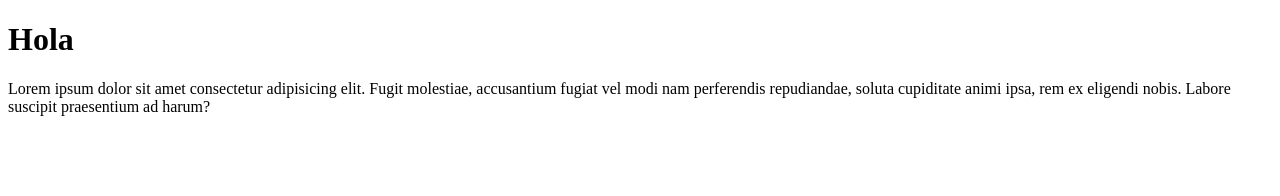
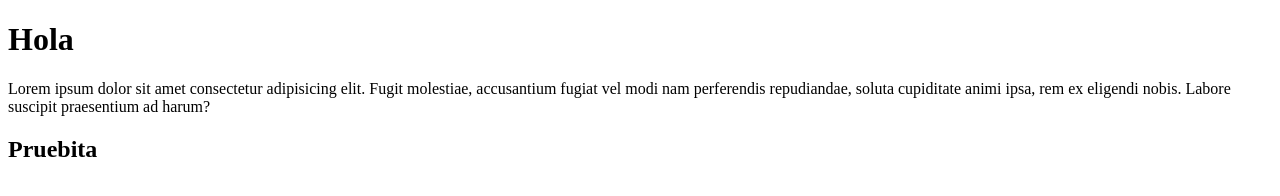
Before and after one commit to sebas-bot111/git_test, a plain HTML site: page index.html in a window 1280 px wide. Drawn offline with Linux system fonts and the light colour scheme.

Commit message:
Edit index.html

```diff
--- a/index.html
+++ b/index.html
@@ -6,7 +6,7 @@
     <body>
         <h1>Hola</h1>
         <p>Lorem ipsum dolor sit amet consectetur adipisicing elit. Fugit molestiae, accusantium fugiat vel modi nam perferendis repudiandae, soluta cupiditate animi ipsa, rem ex eligendi nobis. Labore suscipit praesentium ad harum?</p>
-        <h2></h2>
+        <h2>Pruebita</h2>
         <h3></h3>
         <h4></h4>
         <h5></h5>
```
